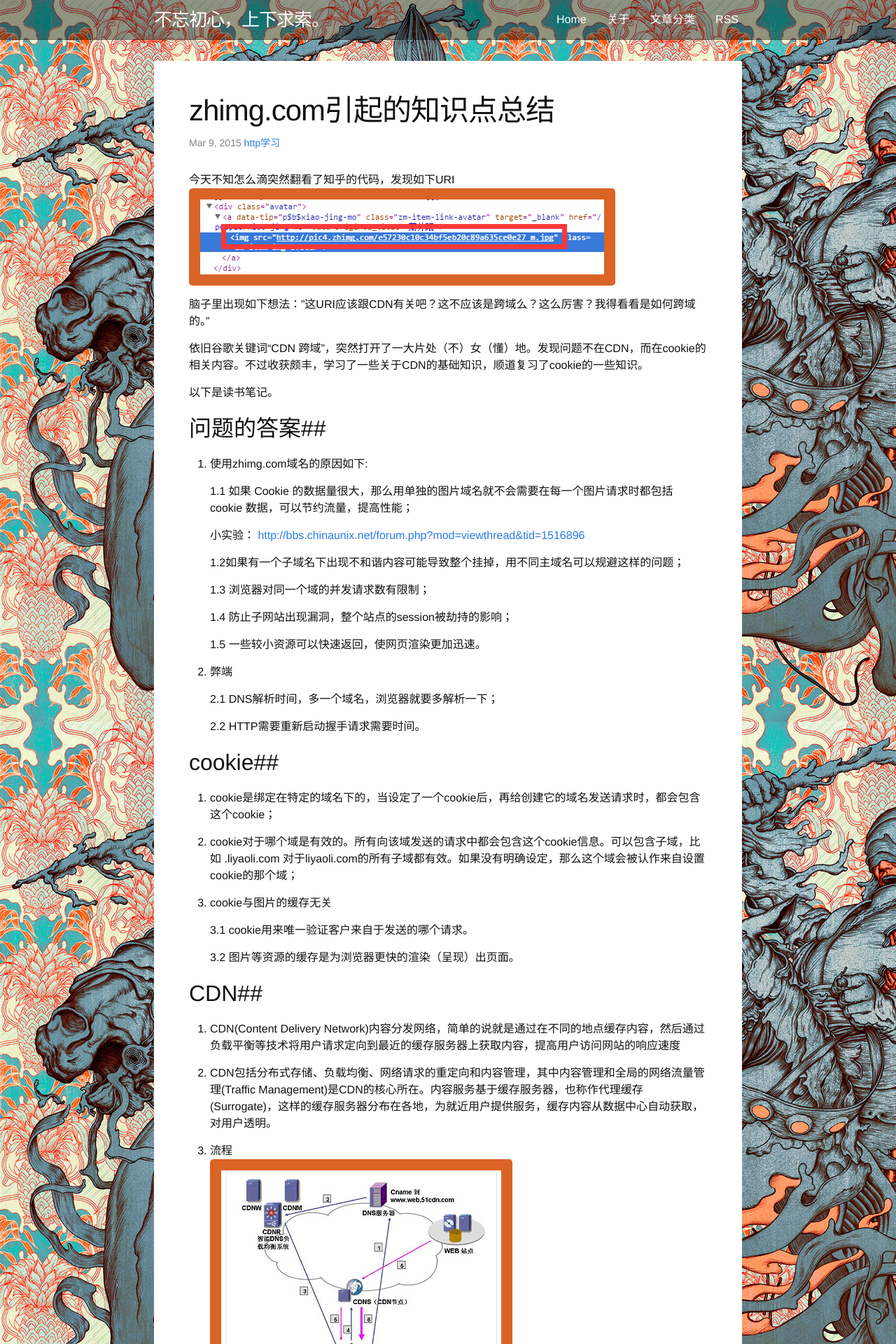
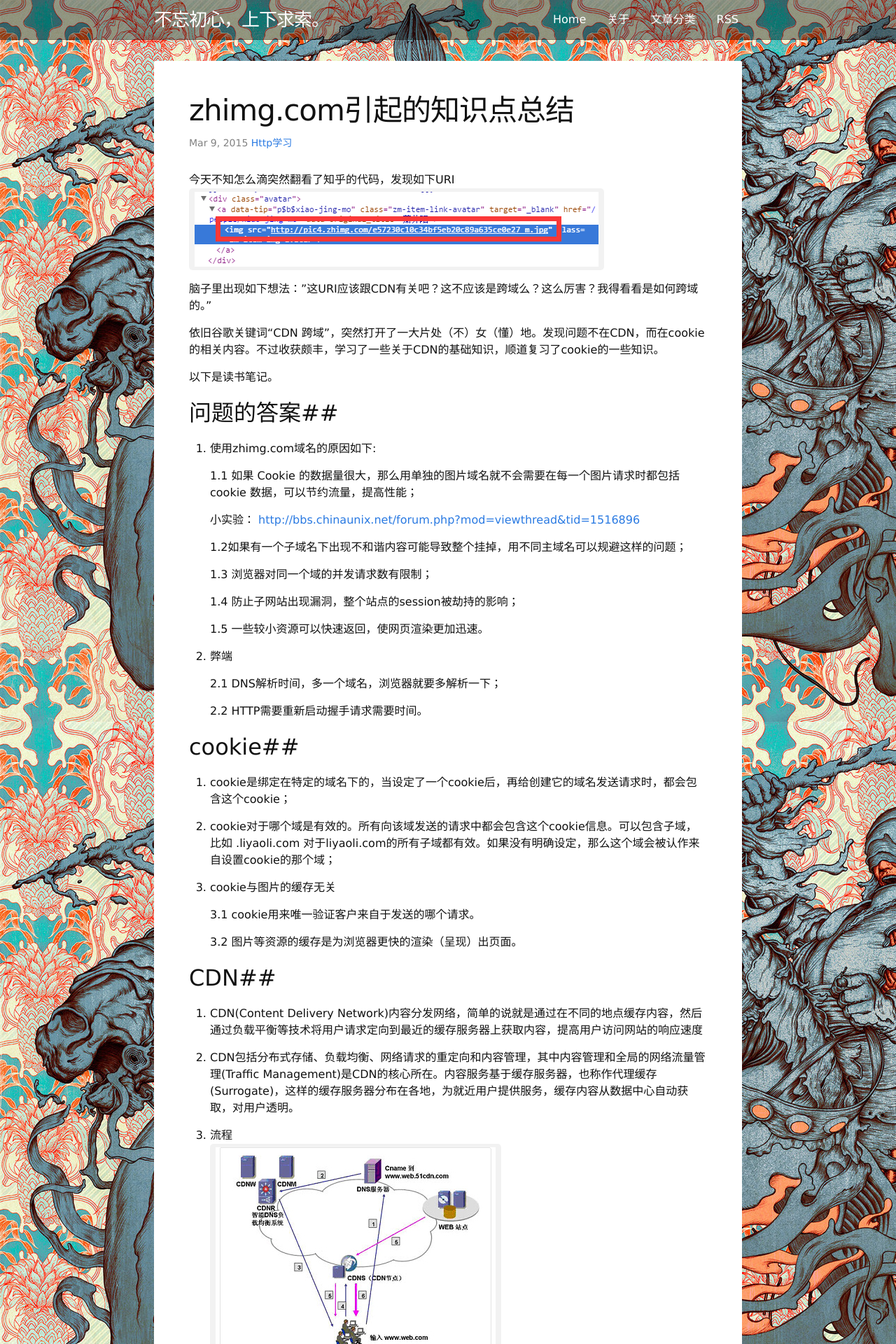
Before and after one commit to yanglh13/zzuieliyaoli.github.io, a Jekyll site: the page built from _posts/2015-3-9-from-zhimg.md, in a window 1280 px wide. Shown: the top 1920 px of the page at 70% size. Built offline with Jekyll 4.4.1, drawn with Linux system fonts in a browser that asks for light colours; comment, search, counter and statistics services are not loaded; some of the changed text lies outside the part shown.

Commit message:
default and post

```diff
--- a/css/main.scss
+++ b/css/main.scss
@@ -6,7 +6,7 @@
 
 
 // Our variables
-$base-font-family: Helvetica, Arial, sans-serif;
+$base-font-family: "lucida grande", "lucida sans unicode", lucida, helvetica, "Hiragino Sans GB", "Microsoft YaHei", "WenQuanYi Micro Hei", sans-serif;
 $base-font-size:   16px;
 $small-font-size:  $base-font-size * 0.875;
 $base-line-height: 1.5;
--- a/css/style.css
+++ b/css/style.css
@@ -56,6 +56,7 @@ ul.post-list li h2 a{
       -ms-transition: 0.2s;
        -o-transition: 0.2s;
           transition: 0.2s;
+    color: black;
 }
 
 ul.post-list li h2 a:hover{
@@ -71,9 +72,13 @@ a.read-more{
        -o-transition: 0.2s;
           transition: 0.2s;
 }
-
+a.read-more{
+	color: black;
+	border-bottom: 2px #da6426 solid;
+}
 a.read-more:hover{
 	color:#da6426;
+	text-decoration: none;
 }
 
 
@@ -260,9 +265,50 @@ div.cnzz{
 	display: none !important;
 }
 
+/*图片框*/
 p img{
 	display: block;
-	padding: 1em;
-	background-color: #da6426;
+	padding: 0.3em 0.5em;
+	background-color: rgba(0,0,0,0.05);
+
 	border-radius: 5px;
 }
+
+/*分类首字母大写*/
+div.category h2,
+p.post-meta a.category{
+	text-transform: capitalize;
+}
+
+/*首页文章标题*/
+div.home ul.post-list li h2{
+	margin-bottom: 5px;
+}
+
+div.home ul.post-list li h2 a{
+	line-height: 1.2;
+}
+@media screen and (min-width: 601px){
+
+	div.home ul.post-list li h2 a{
+		font-size: 1.5em;
+	}
+}
+
+@media screen and (max-width: 600px){
+	div.home ul.post-list li h2 a{
+		font-size: 1em;
+	}
+
+}
+
+/*导航条*/
+@media screen and (max-width: 600px){
+
+	.site-nav {
+	 background-color: white;
+	}
+	.site-nav div.trigger a{
+		color: black;
+	}
+}
```
Also changed, not shown: _posts/2015-3-11-HTTP-2.md (added, +16 -0 lines).
